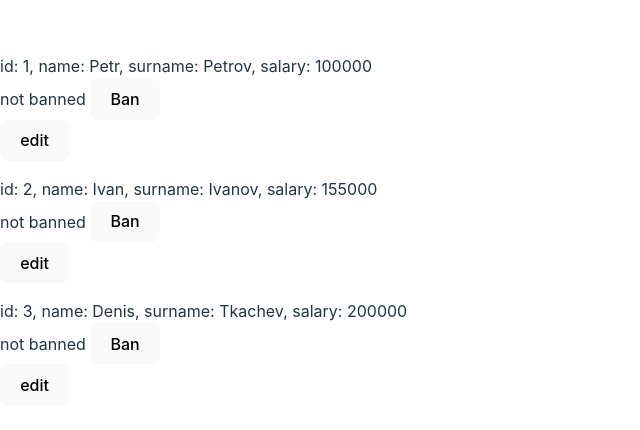
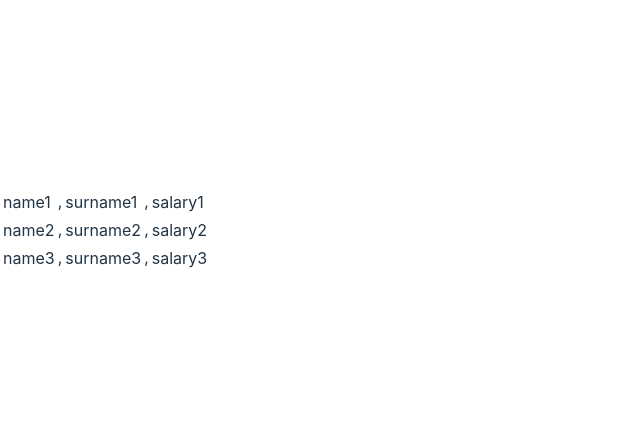
Before and after one commit to DenisTk22/prestaging, a React (Vite) app in the folder 0_testing/project0/: page / in a window 1280 px wide. Shown: the part 170-600 px from the top of the page, without its empty margins (0-640 px from the left). Built offline with nearby package versions, Linux system fonts and the light colour scheme.

Commit message:
feat: :art: table is added

```diff
--- a/0_testing/project0/src/components/employee/Employee.tsx
+++ b/0_testing/project0/src/components/employee/Employee.tsx
@@ -1,37 +1,38 @@
+import EmptField from "../emptField/EmptField"
 
 interface employeeData {
     id: number,
     surname: string,
     name: string,
     patronymic?: string,
-    salary: number,
-    inCart?: boolean,
-    // eslint-disable-next-line @typescript-eslint/no-unsafe-function-type
-    addToCart: Function,
-    isBan: boolean,
-    // eslint-disable-next-line @typescript-eslint/no-unsafe-function-type
-    addToBan: Function,
-    isEdit: boolean,
-    // eslint-disable-next-line @typescript-eslint/no-unsafe-function-type
-    toggleMode:Function,
+    salary: number | string,
     // eslint-disable-next-line @typescript-eslint/no-unsafe-function-type
     editEmpl:Function
 }
 
-const Employee = ({ id, surname, name, salary, inCart, addToCart, isBan, addToBan, isEdit, toggleMode, editEmpl  }: employeeData) => {
+const Employee = ({ id, surname, name, salary, editEmpl  }: employeeData) => {
 
     return (
-        <p>
-            id: <span>{id}</span>,
-            name: {isEdit ? <input name="name" value={name} onChange={event => editEmpl(id, 'name', event)}/>:<span>{name}</span>},
-            surname: {isEdit ? <input name="surname" value={surname} onChange={event => editEmpl(id, 'surname', event)}/>:<span>{surname}</span>},
-            salary: {isEdit ? <input name="salary" value={salary} onChange={event => editEmpl(id, 'salary', event)}/>:<span>{salary}</span>}<br />
-            {/* <span>{inCart ? ' in cart' : ' not in cart'}</span>
-            <button onClick={() => addToCart(id)}>to cart</button><br/> */}
-            <span>{isBan ? ' banned ' : ' not banned '}</span>
-            <button onClick={() => addToBan(id)}>Ban</button><br />
-            <button onClick={() => toggleMode(id)}>{isEdit ? 'save' : 'edit'}</button>
-        </p>
+        <tr>
+            <EmptField
+                id={id}
+                text={name}
+                type='name'
+                editEmpt={editEmpl}
+            />,
+            <EmptField
+                id={id}
+                text={surname}
+                type='surname'
+                editEmpt={editEmpl}
+            />,
+            <EmptField
+                id={id}
+                text={salary}
+                type='salary'
+                editEmpt={editEmpl}
+            />
+        </tr>
     )
 }
 
--- a/0_testing/project0/src/components/employees/Employees.tsx
+++ b/0_testing/project0/src/components/employees/Employees.tsx
@@ -1,51 +1,22 @@
-import React, { useState } from 'react'
+import { useState } from 'react'
 import Employee from '../employee/Employee'
-import { Field } from 'formik';
-import { string } from 'yup';
 
 const initEmployees = [
-    { id: 1, surname: 'Petrov', name: 'Petr', patronymic: 'Vadimuch', salary: 100000, inCart: false, isBan: false, isEdit: false },
-    { id: 2, surname: 'Ivanov', name: 'Ivan', patronymic: 'Ivanovich', salary: 155000, inCart: false, isBan: false, isEdit: false },
-    { id: 3, surname: 'Tkachev', name: 'Denis', patronymic: 'Vadimuch', salary: 200000, inCart: false, isBan: false, isEdit: false },
+    { id: 1, surname: 'surname1', name: 'name1', patronymic: 'patronymic1', salary: 'salary1', inCart: false, isBan: false, isEdit: false },
+    { id: 2, surname: 'surname2', name: 'name2', patronymic: 'patronymic2', salary: 'salary2', inCart: false, isBan: false, isEdit: false },
+    { id: 3, surname: 'surname3', name: 'name3', patronymic: 'patronymic3', salary: 'salary3', inCart: false, isBan: false, isEdit: false },
 ]
 
 export default function Employees() {
 
     const [empls, setEmpls] = useState(initEmployees);
 
-    const addToCart = (id: number) => {
-        setEmpls(empls.map(empl => {
-            if (empl.id === id) {
-                empl.inCart = true;
-            }
-            return empl
-        }));
-    }
-
-    const addToBan = (id: number) => {
-        setEmpls(empls.map(empl => {
-            if (empl.id === id) {
-                empl.isBan = true;
-            }
-            return empl
-        }));
-    }
-
-    const toggleMode = (id: number) => {
-        setEmpls(empls.map(empl => {
-            if (empl.id === id) {
-                empl.isEdit = !empl.isEdit;
-            }
-            return empl
-        }));
-    }
 
     type fieldInputs = {
         [key: string]: string | number;
 
     }
 
-    // eslint-disable-next-line @typescript-eslint/no-explicit-any
     const editEmpl = (id: number, field: fieldInputs, event: { target: { value: string; } }) => {
         setEmpls(empls.map(empl => {
             if (empl.id === id) {
@@ -55,24 +26,22 @@ export default function Employees() {
         }));
     }
 
-    const items = empls.map(empl => {
+    const rows = empls.map(empl=> {
         return <Employee
             key={empl.id}
             id={empl.id}
             surname={empl.surname}
             salary={empl.salary}
             name={empl.name}
-            inCart={empl.inCart}
-            addToCart={addToCart}
-            isBan={empl.isBan}
-            addToBan={addToBan}
-            isEdit={empl.isEdit}
-            toggleMode={toggleMode}
             editEmpl={editEmpl}
         />
-    });
+    })
 
     return <div>
-        {items}
+        <table>
+            <tbody>
+                {rows}
+            </tbody>
+        </table>
     </div>;
 }
--- /dev/null
+++ b/0_testing/project0/src/components/emptField/EmptField.tsx
@@ -0,0 +1,19 @@
+import { useState } from "react"
+
+interface EmptFieldTypes {
+    id: number
+    text: string | number
+    type: string
+    // eslint-disable-next-line @typescript-eslint/no-unsafe-function-type
+    editEmpt: Function
+}
+
+export default function EmptField({ id, text, type, editEmpt }: EmptFieldTypes) {
+    const [isEdit, setIsEdit] = useState(false);
+    return <td>
+        {isEdit
+            ? <input value={text} onChange={event => editEmpt(id, type, event)} onBlur={() => setIsEdit(false)} />
+            : <span onClick={() => setIsEdit(true)}>{text}</span>
+        }
+    </td>
+}
```
Also changed, not shown: 0_testing/project0/src/App.tsx (+0 -17 lines).
